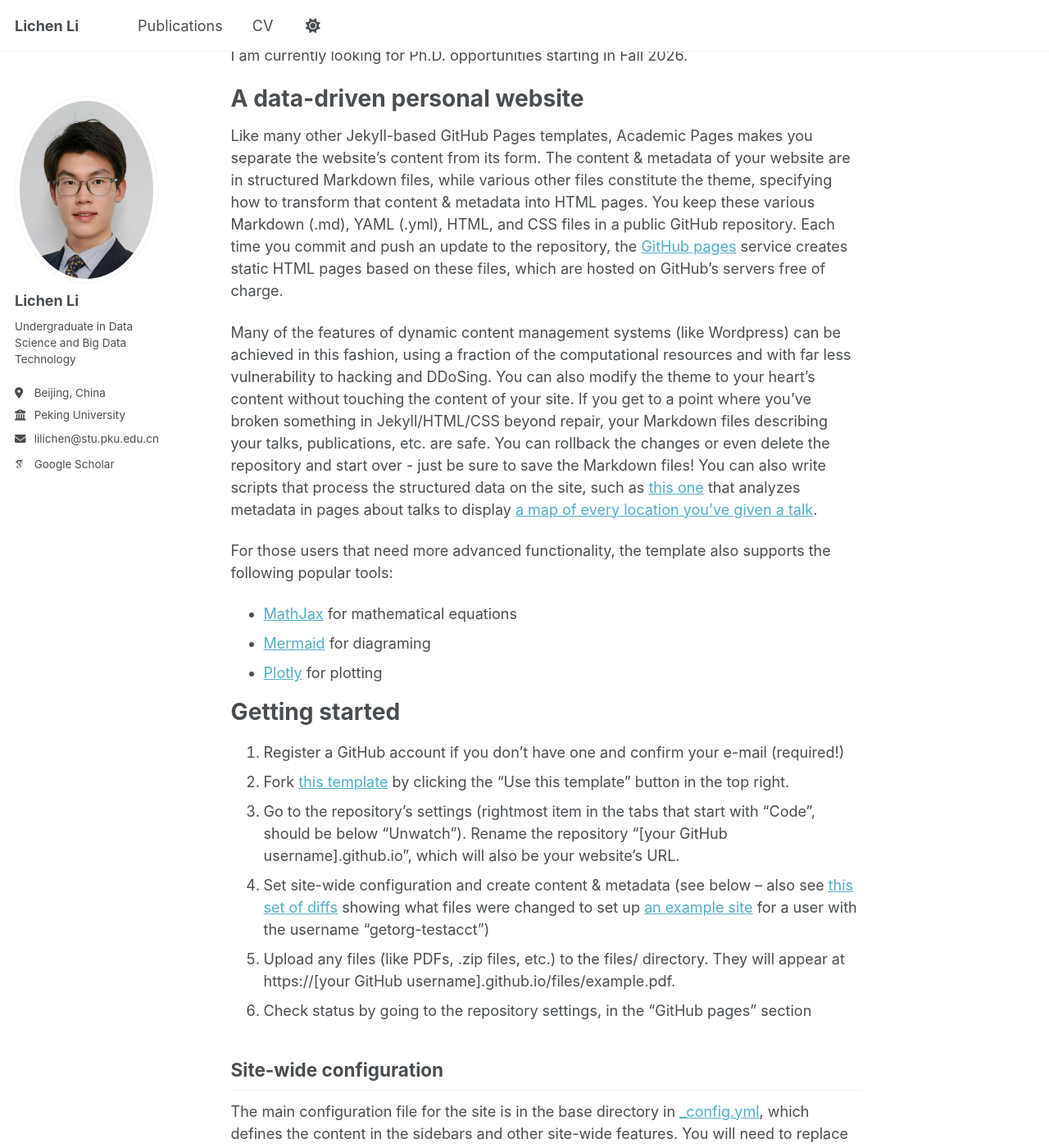
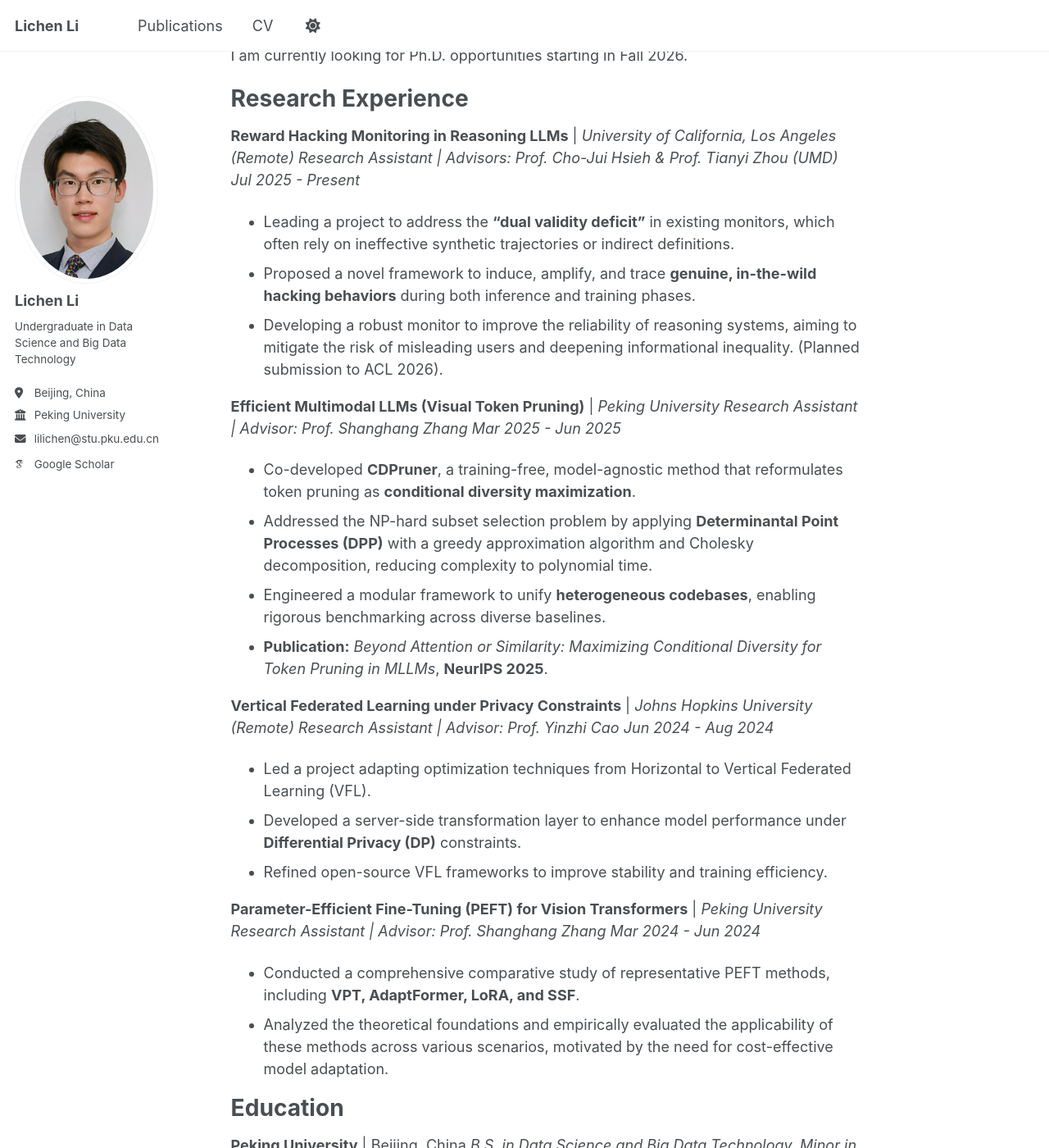
Before and after one commit to LichenLillc/LichenLillc.github.io, a Jekyll site: the page built from _pages/about.md, in a window 1280 px wide and 1400 px high, scrolled down 350 px. Shown: the whole window at 82% size. Built offline with Jekyll 4.4.1, drawn with Linux system fonts in a browser that asks for light colours; some web fonts are replaced; a script that is not in the unit is left out; some of the changed text lies outside the part shown.

Commit message:
Enhance about page with research and education details
Added detailed research experience, education, and hobbies sections to the about page.

```diff
--- a/_pages/about.md
+++ b/_pages/about.md
@@ -14,6 +14,50 @@ My research is driven by a philosophical curiosity rooted in epistemology，abou
 My long-term goal is to develop AI technologies that not only advance technical capabilities but also enhance access to quality knowledge and promote equity for underserved communities.
 
 I am currently looking for Ph.D. opportunities starting in Fall 2026.
+
+
+Research Experience
+======
+**Reward Hacking Monitoring in Reasoning LLMs** | *University of California, Los Angeles (Remote)*
+*Research Assistant | Advisors: Prof. Cho-Jui Hsieh & Prof. Tianyi Zhou (UMD)*
+*Jul 2025 - Present*
+* Leading a project to address the **"dual validity deficit"** in existing monitors, which often rely on ineffective synthetic trajectories or indirect definitions.
+* Proposed a novel framework to induce, amplify, and trace **genuine, in-the-wild hacking behaviors** during both inference and training phases.
+* Developing a robust monitor to improve the reliability of reasoning systems, aiming to mitigate the risk of misleading users and deepening informational inequality. (Planned submission to ACL 2026).
+
+**Efficient Multimodal LLMs (Visual Token Pruning)** | *Peking University*
+*Research Assistant | Advisor: Prof. Shanghang Zhang*
+*Mar 2025 - Jun 2025*
+* Co-developed **CDPruner**, a training-free, model-agnostic method that reformulates token pruning as **conditional diversity maximization**.
+* Addressed the NP-hard subset selection problem by applying **Determinantal Point Processes (DPP)** with a greedy approximation algorithm and Cholesky decomposition, reducing complexity to polynomial time.
+* Engineered a modular framework to unify **heterogeneous codebases**, enabling rigorous benchmarking across diverse baselines.
+* **Publication:** *Beyond Attention or Similarity: Maximizing Conditional Diversity for Token Pruning in MLLMs*, **NeurIPS 2025**.
+
+**Vertical Federated Learning under Privacy Constraints** | *Johns Hopkins University (Remote)*
+*Research Assistant | Advisor: Prof. Yinzhi Cao*
+*Jun 2024 - Aug 2024*
+* Led a project adapting optimization techniques from Horizontal to Vertical Federated Learning (VFL).
+* Developed a server-side transformation layer to enhance model performance under **Differential Privacy (DP)** constraints.
+* Refined open-source VFL frameworks to improve stability and training efficiency.
+
+**Parameter-Efficient Fine-Tuning (PEFT) for Vision Transformers** | *Peking University*
+*Research Assistant | Advisor: Prof. Shanghang Zhang*
+*Mar 2024 - Jun 2024*
+* Conducted a comprehensive comparative study of representative PEFT methods, including **VPT, AdaptFormer, LoRA, and SSF**.
+* Analyzed the theoretical foundations and empirically evaluated the applicability of these methods across various scenarios, motivated by the need for cost-effective model adaptation.
+
+Education
+======
+**Peking University** | Beijing, China
+*B.S. in Data Science and Big Data Technology, Minor in Philosophy*
+*Sep 2021 - Jun 2026 (Expected)*
+* Honors: Peking University Merit Student (2025)
+
+Hobbies & Interests
+======
+* Reading, Photography, Running, Cycling, Singing.
+
+
 
 A data-driven personal website
 ======
```
